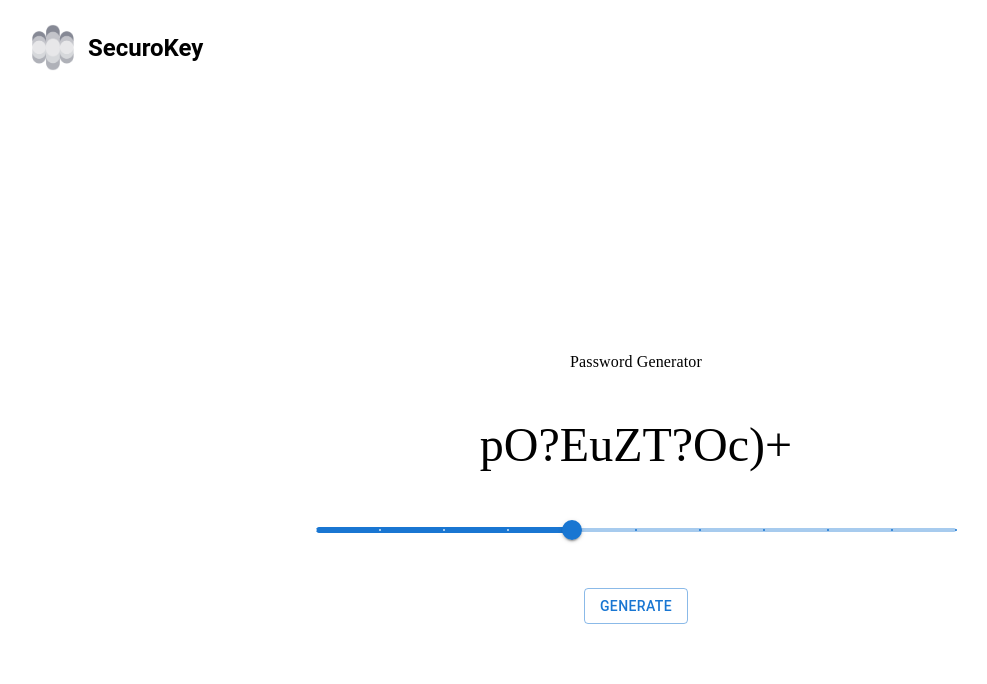
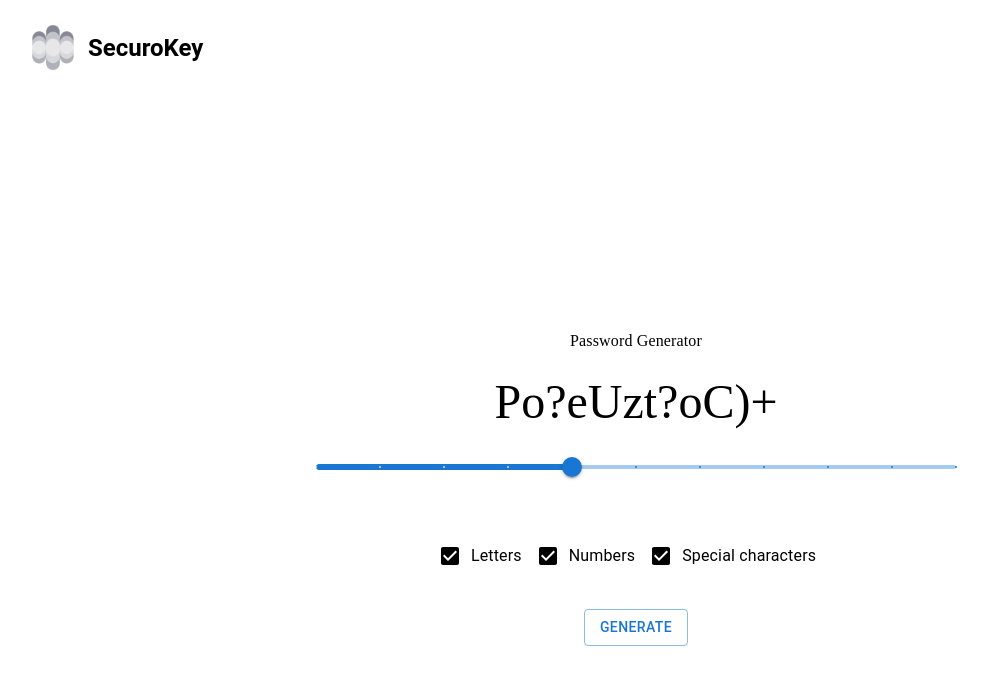
Before and after one commit to eloriente/app-securokey, a React (Vite) app: page / in a window 1280 px wide. Shown: the top 684 px of the page, without its empty margins (12-999 px from the left). Built offline with nearby package versions, Linux system fonts and the light colour scheme.

Commit message:
feat: A lot stuff about functionality and design 🤯

```diff
--- /dev/null
+++ b/src/components/home/form-group/form-group.component.tsx
@@ -0,0 +1,9 @@
+import { FormGroupStyledComponent } from "./form-group.styled.component";
+
+export const FormGroupComponent = ({children} : { children: React.ReactNode }): React.ReactElement => {
+  return (
+    <FormGroupStyledComponent>
+      {children}
+    </FormGroupStyledComponent>
+  );
+};
--- /dev/null
+++ b/src/components/home/form-group/form-group.styled.component.ts
@@ -0,0 +1,14 @@
+// Vendors
+import { FormGroup } from "@mui/material";
+import styled from "styled-components";
+
+export const FormGroupStyledComponent = styled(FormGroup)`
+  &.css-dmmspl-MuiFormGroup-root {
+    align-content: center;
+    align-items: center;
+    display: flex;
+    flex-direction: row;
+    justify-content: space-around;
+    margin: 2rem 0;
+  }
+`
--- a/src/components/home/index.ts
+++ b/src/components/home/index.ts
@@ -1,2 +1,3 @@
 export { SliderStyledComponent } from './slider/slider.styled.component';
 export { FormStyledComponent } from './form/form.styled.component';
+export { FormGroupComponent } from './form-group/form-group.component';
--- /dev/null
+++ b/src/components/ui/checkbox/checkbox.styled.component.ts
@@ -0,0 +1,15 @@
+// Vendors
+import { Checkbox } from "@mui/material"
+import styled from "styled-components"
+
+export const CheckboxStyledComponent = styled(Checkbox)`
+  &.css-12wnr2w-MuiButtonBase-root-MuiCheckbox-root.Mui-checked,
+  &.css-12wnr2w-MuiButtonBase-root-MuiCheckbox-root.MuiCheckbox-indeterminate {
+    color: var(--font-color);
+  }
+
+  .css-i4bv87-MuiSvgIcon-root {
+    fill: var(--font-color);
+  }
+
+`
--- a/src/components/ui/index.ts
+++ b/src/components/ui/index.ts
@@ -1,3 +1,4 @@
 export { MainStyledComponent } from "./main/main.styled.component";
 export { ModalStyledComponent } from './modal/modal.styled.component';
 export { HeaderComponent } from './header/header.component';
+export { CheckboxStyledComponent } from './checkbox/checkbox.styled.component';
--- a/src/pages/Home.tsx
+++ b/src/pages/Home.tsx
@@ -1,33 +1,35 @@
 // Vendors
 import { useEffect, useState } from 'react';
-import { Typography, Button } from '@mui/material';
+import { Typography, Button, FormControlLabel } from '@mui/material';
 import { useForm } from 'react-hook-form';
 // Components
-import { MainStyledComponent, ModalStyledComponent } from '../components/ui';
-import { SliderStyledComponent, FormStyledComponent } from '../components/home';
+import { MainStyledComponent, ModalStyledComponent, CheckboxStyledComponent } from '../components/ui';
+import { SliderStyledComponent, FormStyledComponent, FormGroupComponent } from '../components/home';
 import { generatePassword } from '../utils/';
 
 type FormData = {
-  passwordLength: number;
-  privateKey?: number;
+  letters: boolean;
+  numbers: boolean;
+  special_characters: boolean;
 };
 
 function HomePage() {
 
   const [ passwordLength, setPasswordLength ] = useState<number>(12);
   const [ passwordGenerated, setPasswordGenerated ] = useState<string>();
-  const { handleSubmit } = useForm<FormData>();
+  const { register, handleSubmit } = useForm<FormData>();
 
   const handleChange = (event: Event, newValue: number | number[]) => {
     setPasswordLength(newValue as number);
   };
 
-  function handlePasswordGeneration() {
-    setPasswordGenerated(generatePassword(passwordLength))
+  function handlePasswordGeneration({letters, numbers, special_characters}: FormData) {
+    const options = {letters, numbers, special_characters};
+    setPasswordGenerated(generatePassword(passwordLength, options));
   };
 
   useEffect(() => {
-    handlePasswordGeneration();
+    handlePasswordGeneration({letters: true, numbers: true, special_characters: true});
   }, []);
 
   return (
@@ -53,6 +55,11 @@ function HomePage() {
             onChange={handleChange}
           />
         <FormStyledComponent onSubmit={handleSubmit(handlePasswordGeneration)}>
+          <FormGroupComponent>
+            <FormControlLabel control={<CheckboxStyledComponent defaultChecked {...register('letters')}/>} label="Letters" />
+            <FormControlLabel control={<CheckboxStyledComponent defaultChecked {...register('numbers')}/>} label="Numbers" />
+            <FormControlLabel control={<CheckboxStyledComponent defaultChecked {...register('special_characters')}/>} label="Special characters" />
+          </FormGroupComponent>
           <Button type="submit" variant="outlined">Generate</Button>
         </FormStyledComponent>
       </ModalStyledComponent>
--- a/src/utils/index.ts
+++ b/src/utils/index.ts
@@ -1 +1 @@
-export { generatePassword } from './passwordGenerator';
+export { generatePassword } from './password-generator/passwordGenerator';
--- /dev/null
+++ b/src/utils/password-generator/contants/password-generator.constants.ts
@@ -0,0 +1,6 @@
+export default {
+  LOWERCASE: "abcdefghijklmnopqrstuvwxyz",
+  UPPERCASE: "ABCDEFGHIJKLMNOPQRSTUVWXYZ",
+  NUMBERS: "0123456789",
+  SPECIAL_CHARACTERS: "!@#$%^&*()_+[]{}|;:,.<>?"
+}
--- /dev/null
+++ b/src/utils/password-generator/passwordGenerator.ts
@@ -0,0 +1,21 @@
+// Constants
+import constants from './contants/password-generator.constants';
+// Types
+import { PasswordGeneratorOptionsType } from './types/password-generator-options.type';
+
+export function generatePassword(length: number, options: PasswordGeneratorOptionsType): string {
+  let caracteres: string = ``;
+
+  if(options.letters) caracteres = `${caracteres+constants.LOWERCASE+constants.UPPERCASE}`;
+  if(options.numbers) caracteres = `${caracteres+constants.NUMBERS}`;
+  if(options.special_characters) caracteres = `${caracteres+constants.SPECIAL_CHARACTERS}`;
+
+  let cadenaGenerada: string = '';
+
+  for (let i = 0; i < length; i++) {
+    const caracterAleatorio = caracteres.charAt(Math.floor(Math.random() * caracteres.length));
+    cadenaGenerada += caracterAleatorio;
+  }
+
+  return cadenaGenerada;
+}
--- /dev/null
+++ b/src/utils/password-generator/types/password-generator-options.type.ts
@@ -0,0 +1,5 @@
+export type PasswordGeneratorOptionsType = {
+  letters: boolean;
+  numbers: boolean;
+  special_characters: boolean;
+};
--- a/src/utils/passwordGenerator.ts
+++ /dev/null
@@ -1,11 +0,0 @@
-export function generatePassword(length: number): string {
-  const caracteres = 'ABCDEFGHIJKLMNOPQRSTUVWXYZabcdefghijklmnopqrstuvwxyz0123456789!@#$%^&*()_+[]{}|;:,.<>?';
-  let cadenaGenerada = '';
-
-  for (let i = 0; i < length; i++) {
-    const caracterAleatorio = caracteres.charAt(Math.floor(Math.random() * caracteres.length));
-    cadenaGenerada += caracterAleatorio;
-  }
-
-  return cadenaGenerada;
-}
```
